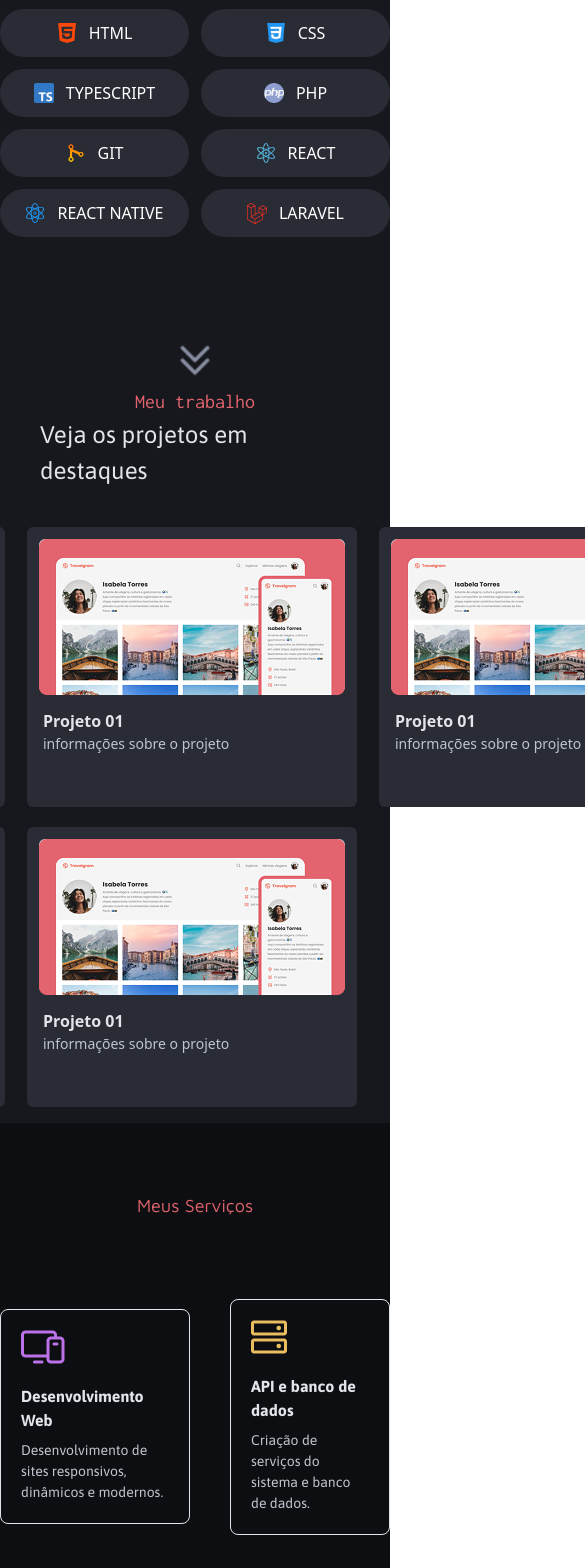
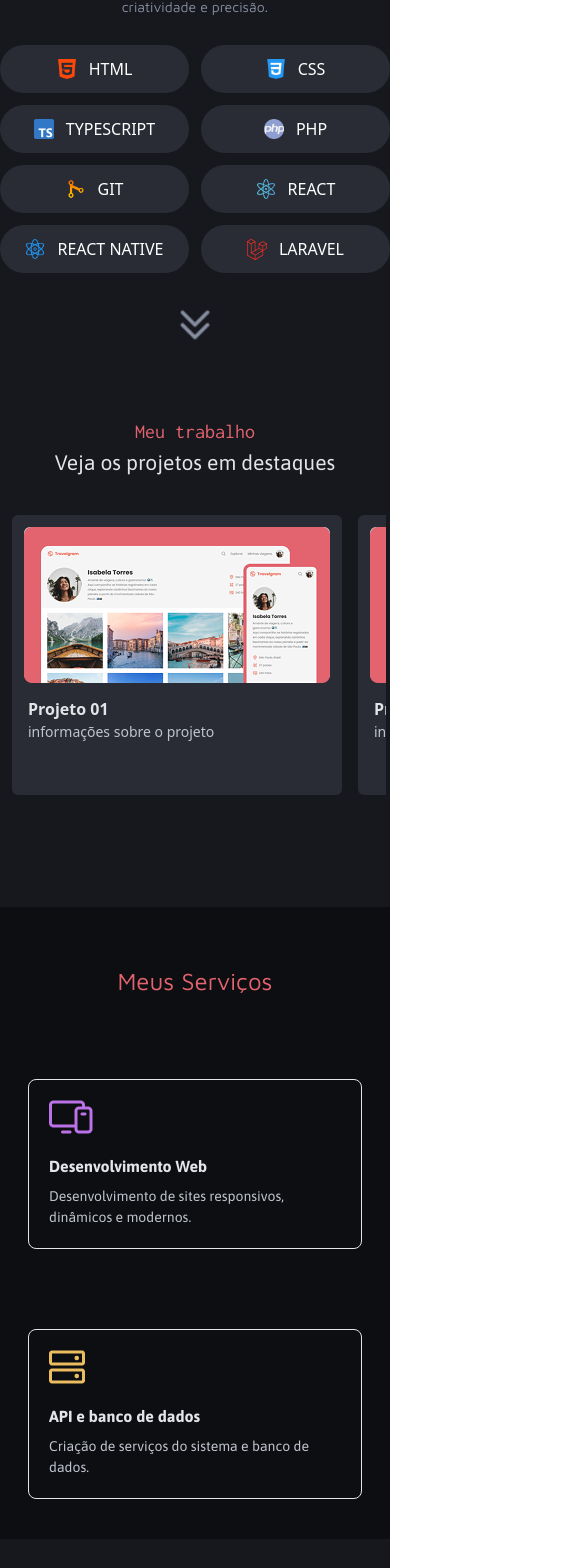
Before and after one commit to lipeA/my-portfolio, a Next.js app: page / in a window 390 px wide. Shown: the part 377-1945 px from the top of the page, 585 px wide, since content can reach past the window. Built offline with nearby package versions, Linux system fonts and the light colour scheme.

Commit message:
chore(my-portfolio):adjustments in the mobile version.

```diff
--- a/src/app/page.tsx
+++ b/src/app/page.tsx
@@ -17,16 +17,16 @@ export default function Home() {
         <Image
           src={Arrow}
           alt="Arrow"
-          className="w-10 h-10 animate-bounce mt-28"
+          className="w-10 h-10 animate-bounce mt-28 max-md:mt-10"
         />
       </div>
-      <div className="w-full h-[750px] flex justify-center items-center flex-col bg-bgSecondary">
+      <div className="w-full h-[750px] flex justify-center items-center flex-col bg-bgSecondary max-md:h-auto">
         <ProjectsSection />
       </div>
       <div>
         <MyServices />
       </div>
-      <div className="w-full h-[750px] flex justify-center items-center flex-col bg-[url('/img/Background_Contacts.png')] bg-cover bg-center">
+      <div className="w-full h-[750px] flex justify-center items-center flex-col bg-[url('/img/Background_Contacts.png')] bg-cover bg-center max-md:h-auto pt-10 pb-10">
         <Contact />
       </div>
     </>
--- a/src/components/Contact/index.tsx
+++ b/src/components/Contact/index.tsx
@@ -22,7 +22,7 @@ export default function Contact() {
           target="_blank"
           className="hover:scale-105 transition-transform duration-300 ease-in-out"
         >
-          <div className="w-[400px] flex justify-between items-center gap-4 border border-secondary rounded-[10px] px-3 mt-4 bg-bgPrimary">
+          <div className="w-[400px] flex justify-between items-center gap-4 border border-secondary rounded-[10px] px-3 mt-4 bg-bgPrimary max-md:w-full">
             <div className="flex justify-center items-center gap-4  p-4">
               <Image src={Linkdin} alt="Linkdin" />
               <p className="text-secondary text-[16px] font-segundary">
@@ -39,7 +39,7 @@ export default function Contact() {
           target="_blank"
           className="hover:scale-105 transition-transform duration-300 ease-in-out"
         >
-          <div className="w-[400px] flex justify-between items-center gap-4 border border-secondary rounded-[10px] px-3 mt-4 bg-bgPrimary">
+          <div className="w-[400px] flex justify-between items-center gap-4 border border-secondary rounded-[10px] px-3 mt-4 bg-bgPrimary max-md:w-full">
             <div className="flex justify-center items-center gap-4  p-4">
               <Image src={Git} alt="Linkdin" className="-ml-1" />
               <p className="text-secondary text-[16px] font-segundary ">
--- a/src/components/MyServices/index.tsx
+++ b/src/components/MyServices/index.tsx
@@ -4,14 +4,14 @@ import Serve from "../../../public/img/SERVE.png";
 export default function MyServices() {
   return (
     <>
-      <div className="w-full h-[480px] flex justify-center items-center flex-col bg-bgTertiary">
+      <div className="w-full h-[480px] flex justify-center items-center flex-col bg-bgTertiary max-md:h-fit max-md:p-2 max-md:pb-10 max-md:pt-14">
         <div>
-          <h1 className="text-[18px] text-primary font-segundary">
+          <h1 className="text-[18px] text-primary font-segundary max-md:text-[24px]">
             Meus Serviços
           </h1>
         </div>
 
-        <div className="flex justify-center items-center gap-10 mt-10">
+        <div className="flex justify-center items-center gap-10 mt-10 max-md:flex-col max-md:px-5 ">
           <div className="flex flex-col justify-center items-start gap-5 mt-10 border border-tercery p-5 rounded-lg">
             <div>
               <Image src={PC} alt="PC" />
--- a/src/components/ProjectsSection/index.tsx
+++ b/src/components/ProjectsSection/index.tsx
@@ -2,16 +2,16 @@ import Card from "../Card";
 import Image from "../../../public/img/image 2.png";
 export default function ProjectsSection() {
   return (
-    <div className=" w-full flex flex-col justify-center items-center p-10">
+    <div className=" w-full flex flex-col justify-center items-center p-10 max-md:overflow-x-hidden  max-md:p-1 max-md:mt-10 max-md:pb-28">
       <div>
         <h4 className="w-full text-primary text-[20px] flex justify-center items-center font-primary">
           Meu trabalho
         </h4>
-        <h2 className="w-full text-tercery text-[24px] font-tercery flex justify-center items-center">
+        <h2 className="w-full text-tercery text-[24px] font-tercery flex justify-center items-center max-md:text-[21px]">
           Veja os projetos em destaques
         </h2>
       </div>
-      <div className="w-[1040px] h-[584px] flex justify-center items-center grid grid-cols-3 gap-4 mt-9">
+      <div className="w-[1040px] h-[584px] justify-center items-center grid grid-cols-3 gap-4 mt-9  max-md:flex  max-md:overflow-x-scroll max-md:h-fit max-md:justify-start max-md:pl-2 max-md:w-full">
         <Card
           image={Image}
           title="Projeto 01"
```
